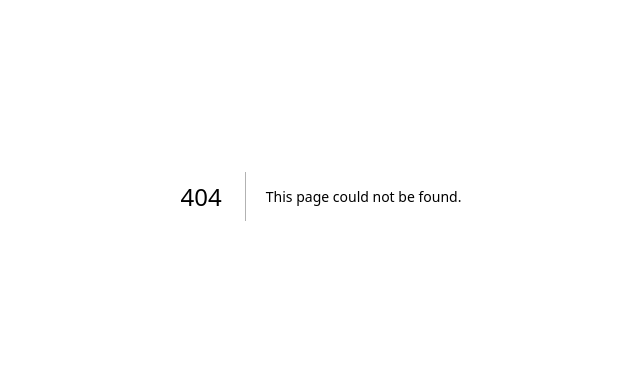
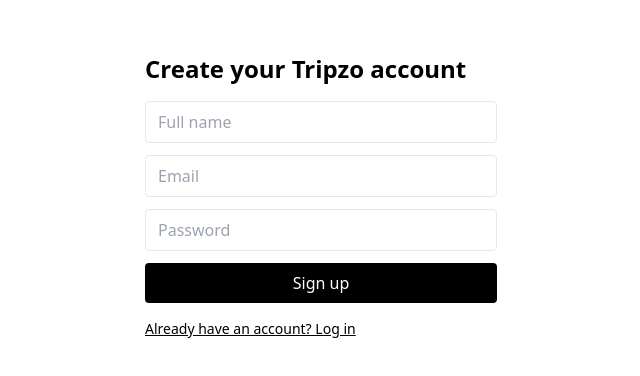
Before and after one commit to contacttripzotravel-web/tripzo, a Next.js app: page /signup in a window 1280 px wide. Before the commit this address had no page. Shown: the part 204-580 px from the top of the page, without its empty margins (319-959 px from the left). Built offline with nearby package versions, Linux system fonts and the light colour scheme.

Commit message:
Create SignupPage component for user registration

```diff
--- /dev/null
+++ b/app/signup/page.tsx
@@ -0,0 +1,62 @@
+
+import { signUp } from "@/lib/actions/auth";
+
+export default async function SignupPage({
+  searchParams,
+}: {
+  searchParams: Promise<{ error?: string }>;
+}) {
+  const params = await searchParams;
+
+  return (
+    <main className="mx-auto flex min-h-screen max-w-sm flex-col justify-center gap-4 px-4">
+      <h1 className="text-2xl font-bold">
+        Create your Tripzo account
+      </h1>
+
+      {params.error && (
+        <p className="text-sm text-red-600">
+          {params.error}
+        </p>
+      )}
+
+      <form action={signUp} className="flex flex-col gap-3">
+        <input
+          name="fullName"
+          type="text"
+          placeholder="Full name"
+          required
+          className="rounded border px-3 py-2"
+        />
+
+        <input
+          name="email"
+          type="email"
+          placeholder="Email"
+          required
+          className="rounded border px-3 py-2"
+        />
+
+        <input
+          name="password"
+          type="password"
+          placeholder="Password"
+          minLength={8}
+          required
+          className="rounded border px-3 py-2"
+        />
+
+        <button
+          type="submit"
+          className="rounded bg-black px-3 py-2 text-white"
+        >
+          Sign up
+        </button>
+      </form>
+
+      <a href="/login" className="text-sm underline">
+        Already have an account? Log in
+      </a>
+    </main>
+  );
+}
```
